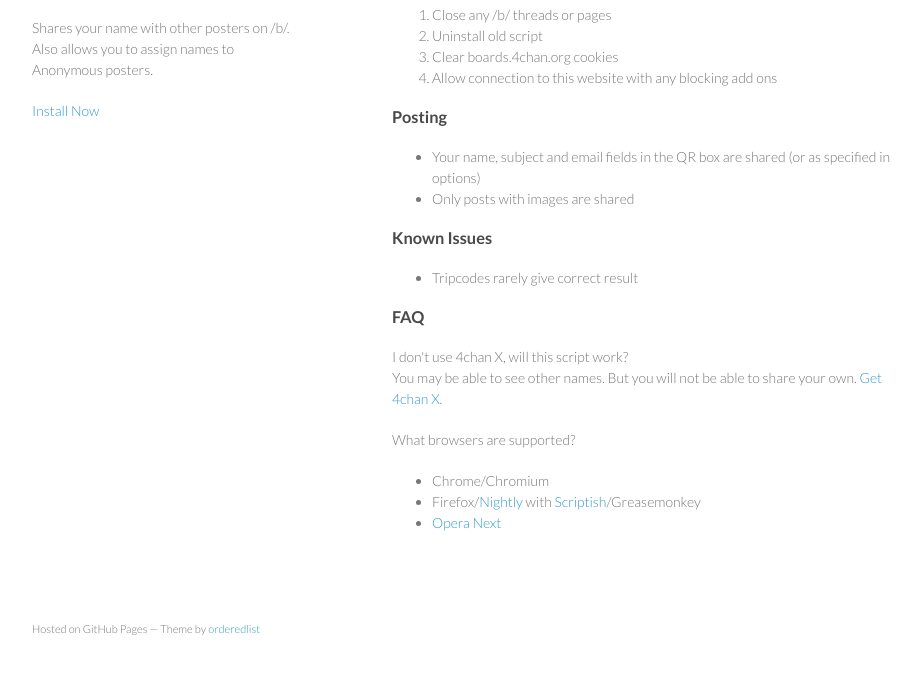
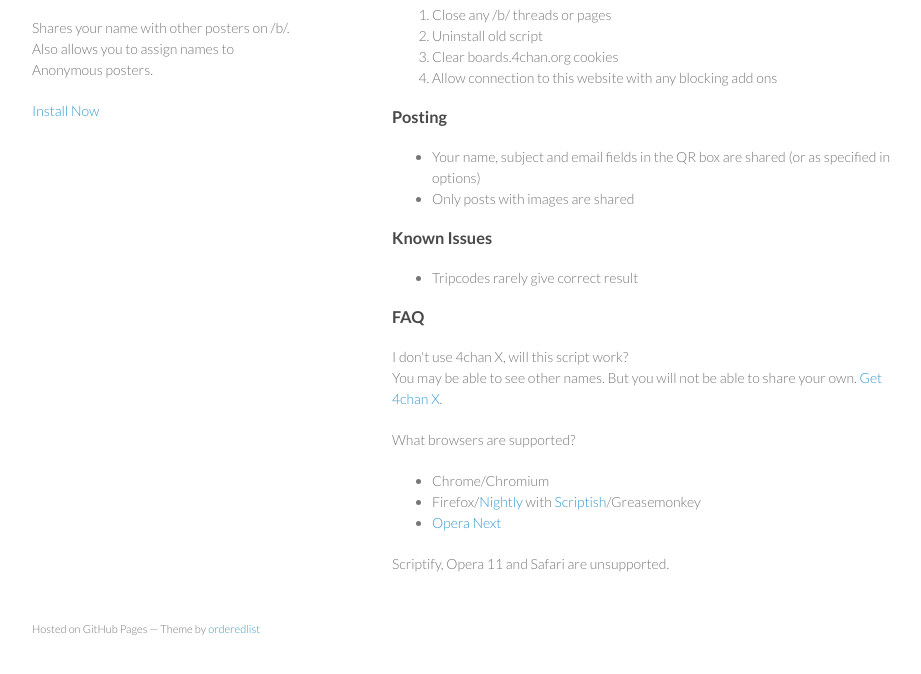
Before and after one commit to milkytiptoe/Name-Sync, a plain HTML site: page index.html in a window 1280 px wide. Shown: the part 92-766 px from the top of the page, without its empty margins (178-1099 px from the left). Drawn offline with Linux system fonts and the light colour scheme.

Commit message:
Update index.html

```diff
--- a/index.html
+++ b/index.html
@@ -45,6 +45,7 @@
 <li>Firefox/<a href="http://nightly.mozilla.org/" target="_blank">Nightly</a> with <a href="https://addons.mozilla.org/en-US/firefox/addon/scriptish/" target="_blank">Scriptish</a>/Greasemonkey</li>
 <li><a href="http://www.opera.com/browser/next/" target="_blank">Opera Next</a></li>
 </ul>
+Scriptify, Opera 11 and Safari are unsupported.
 </p>
       </section>
       <footer>
```
